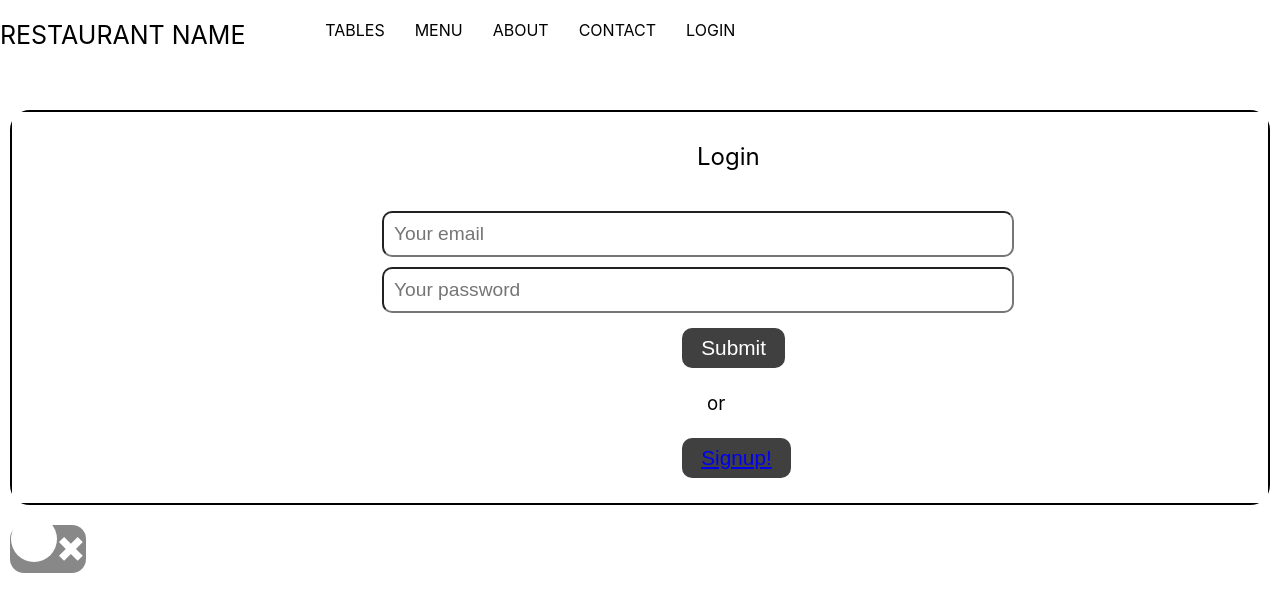
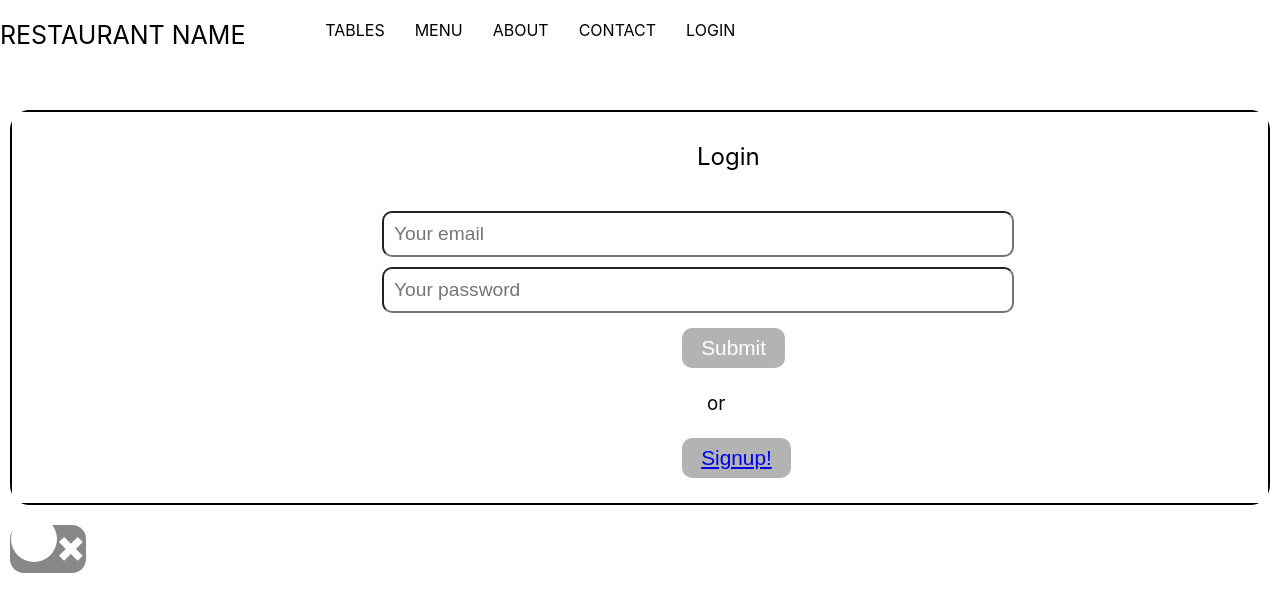
Before and after one commit to itsmarcotime/restaurantHelper, a React (Create React App) app in the folder client/: page /login in a window 1280 px wide. Shown: the top 612 px of the page. Built offline with nearby package versions, Linux system fonts and the light colour scheme.

Commit message:
finished light and dark

```diff
--- a/client/src/index.css
+++ b/client/src/index.css
@@ -1,8 +1,8 @@
-#light .root {
+#light .App {
   background-color: white;
 }
 
-#dark .root {
+#dark .App {
   background-color: #404040;
 }
 
@@ -235,7 +235,7 @@ div > div {
 }
 
 #light .login-btn {
-  background-color: #404040;
+  background-color: #b3b3b3;
   color: white;
 }
 
@@ -286,7 +286,12 @@ h3 {
 }
 
 #light .log-signup-btn {
-  background-color: #404040;
+  background-color: #b3b3b3;
+  color: white;
+}
+
+#light .log-signup-btn:hover {
+  background-color: #8eb69b;
   color: white;
 }
 /* end login css */
```
